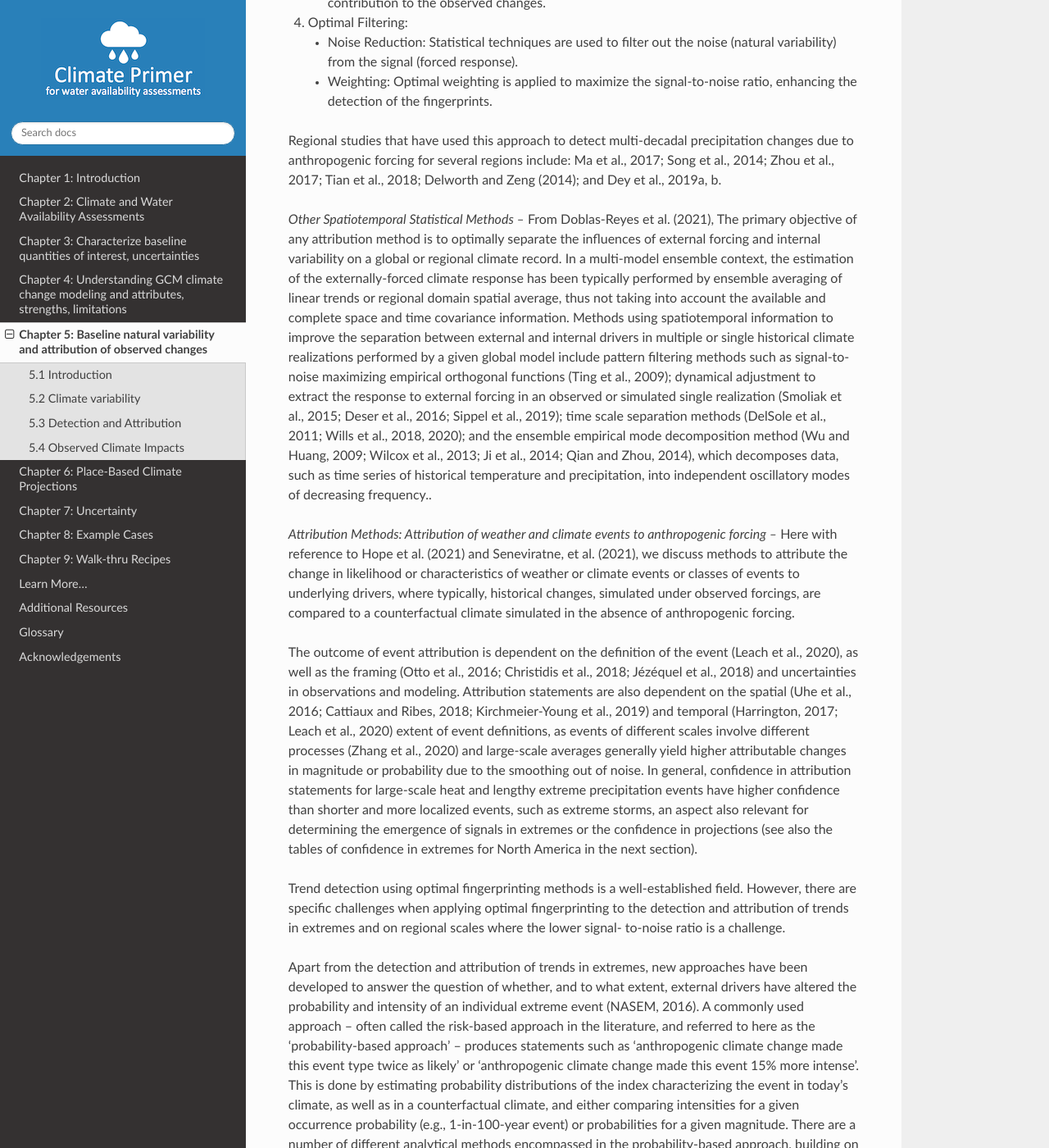
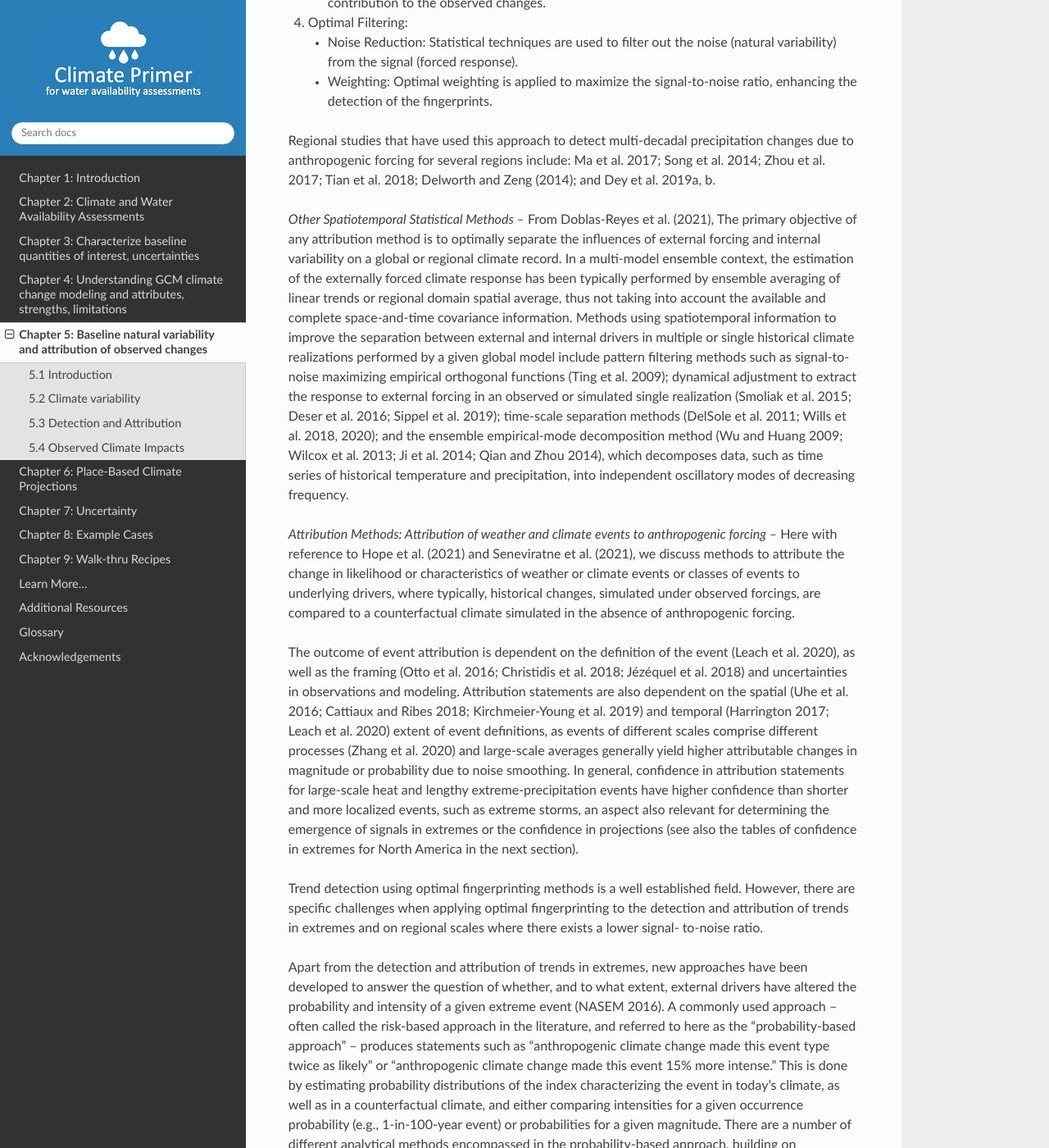
Before and after one commit to NCAR/climate-primer-water, a Sphinx documentation site: the page built from doc/ch5_attribution.rst, in a window 1280 px wide and 1400 px high, scrolled down 11698 px. Shown: the whole window at 82% size. Built offline with Sphinx 7.4.7 and the Read the Docs theme 2.0.0, drawn with Linux system fonts in a browser that asks for light colours; some of the changed text lies outside the part shown.

Commit message:
final changes made

```diff
--- a/doc/ch5_attribution.rst
+++ b/doc/ch5_attribution.rst
@@ -1020,14 +1020,13 @@
 variability in addition to external natural and anthropogenic forcing.
 Other complicating factors include an increased similarity among the
 responses to different external forcings leading to a more difficult
-discrimination of their effects, the importance at regional scale of
-some omitted forcings in global model simulations, and model biases
-related to the representation of small-scale phenomena (Zhai et al.,
+discrimination of their effects, the importance of
+some omitted forcings in global model simulations at regional scale, and model biases
+related to the representation of small-scale phenomena (Zhai et al.
 2018). These statistical limitations may be reduced by *process-based
 (or regional-scale) attribution*, focusing on the physical processes
 known to influence the response to external forcing and internal
-variability. We provide a summary of these attribution methodologies in
-what follows, after first noting that these methodologies rely upon the
+variability. We provide a summary of these attribution methodologies next, after first noting that these methodologies rely upon the
 availability of high-quality observational datasets as well as
 multi-model simulations of the historical period constrained by
 different external forcing combinations, including single-forcing
@@ -1035,7 +1034,7 @@
 
 Standard approaches include *optimal fingerprinting* methods that are
 based on multivariate linear regression and assume that the observed
-change consists of a linear combination of externally forced signals
+change exhibits a linear combination of externally forced signals
 plus internal variability. The main goal is to determine the extent to
 which observed climate changes can be attributed to specific external
 forcings. The regressors are the expected space–time response patterns
@@ -1080,87 +1079,86 @@
 
 Regional studies that have used this approach to detect multi-decadal
 precipitation changes due to anthropogenic forcing for several regions
-include: Ma et al., 2017; Song et al., 2014; Zhou et al., 2017; Tian et
-al., 2018; Delworth and Zeng (2014); and Dey et al., 2019a, b.
+include: Ma et al. 2017; Song et al. 2014; Zhou et al. 2017; Tian et
+al. 2018; Delworth and Zeng (2014); and Dey et al. 2019a, b.
 
 *Other Spatiotemporal Statistical Methods –* From Doblas-Reyes et al.
 (2021), The primary objective of any attribution method is to optimally
 separate the influences of external forcing and internal variability on
 a global or regional climate record. In a multi-model ensemble context,
-the estimation of the externally-forced climate response has been
+the estimation of the externally forced climate response has been
 typically performed by ensemble averaging of linear trends or regional
 domain spatial average, thus not taking into account the available and
-complete space and time covariance information. Methods using
+complete space-and-time covariance information. Methods using
 spatiotemporal information to improve the separation between external
 and internal drivers in multiple or single historical climate
 realizations performed by a given global model include pattern filtering
 methods such as signal-to-noise maximizing empirical orthogonal
-functions (Ting et al., 2009); dynamical adjustment to extract the
+functions (Ting et al. 2009); dynamical adjustment to extract the
 response to external forcing in an observed or simulated single
-realization (Smoliak et al., 2015; Deser et al., 2016; Sippel et al.,
-2019); time scale separation methods (DelSole et al., 2011; Wills et
-al., 2018, 2020); and the ensemble empirical mode decomposition method
-(Wu and Huang, 2009; Wilcox et al., 2013; Ji et al., 2014; Qian and
-Zhou, 2014), which decomposes data, such as time series of historical
+realization (Smoliak et al. 2015; Deser et al. 2016; Sippel et al.
+2019); time-scale separation methods (DelSole et al. 2011; Wills et
+al. 2018, 2020); and the ensemble empirical-mode decomposition method
+(Wu and Huang 2009; Wilcox et al. 2013; Ji et al. 2014; Qian and
+Zhou 2014), which decomposes data, such as time series of historical
 temperature and precipitation, into independent oscillatory modes of
-decreasing frequency..
+decreasing frequency.
 
 *Attribution Methods: Attribution of weather and climate events to
 anthropogenic forcing –* Here with reference to Hope et al. (2021) and
-Seneviratne, et al. (2021), we discuss methods to attribute the change
+Seneviratne et al. (2021), we discuss methods to attribute the change
 in likelihood or characteristics of weather or climate events or classes
 of events to underlying drivers, where typically, historical changes,
 simulated under observed forcings, are compared to a counterfactual
 climate simulated in the absence of anthropogenic forcing.
 
 The outcome of event attribution is dependent on the definition of the
-event (Leach et al., 2020), as well as the framing (Otto et al., 2016;
-Christidis et al., 2018; Jézéquel et al., 2018) and uncertainties in
+event (Leach et al. 2020), as well as the framing (Otto et al. 2016;
+Christidis et al. 2018; Jézéquel et al. 2018) and uncertainties in
 observations and modeling. Attribution statements are also dependent on
-the spatial (Uhe et al., 2016; Cattiaux and Ribes, 2018;
-Kirchmeier-Young et al., 2019) and temporal (Harrington, 2017; Leach et
-al., 2020) extent of event definitions, as events of different scales
-involve different processes (Zhang et al., 2020) and large-scale
+the spatial (Uhe et al. 2016; Cattiaux and Ribes 2018;
+Kirchmeier-Young et al. 2019) and temporal (Harrington 2017; Leach et
+al. 2020) extent of event definitions, as events of different scales
+comprise different processes (Zhang et al. 2020) and large-scale
 averages generally yield higher attributable changes in magnitude or
-probability due to the smoothing out of noise. In general, confidence in
-attribution statements for large-scale heat and lengthy extreme
-precipitation events have higher confidence than shorter and more
+probability due to noise smoothing. In general, confidence in
+attribution statements for large-scale heat and lengthy extreme-precipitation events have higher confidence than shorter and more
 localized events, such as extreme storms, an aspect also relevant for
 determining the emergence of signals in extremes or the confidence in
 projections (see also the tables of confidence in extremes for North
 America in the next section).
 
 Trend detection using optimal fingerprinting methods is a
-well-established field. However, there are specific challenges when
+well established field. However, there are specific challenges when
 applying optimal fingerprinting to the detection and attribution of
-trends in extremes and on regional scales where the lower signal-
-to-noise ratio is a challenge.
+trends in extremes and on regional scales where there exists a lower signal-
+to-noise ratio.
 
 Apart from the detection and attribution of trends in extremes, new
 approaches have been developed to answer the question of whether, and to
 what extent, external drivers have altered the probability and intensity
-of an individual extreme event (NASEM, 2016). A commonly used approach –
+of a given extreme event (NASEM 2016). A commonly used approach –
 often called the risk-based approach in the literature, and referred to
-here as the ‘probability-based approach’ – produces statements such as
-‘anthropogenic climate change made this event type twice as likely’ or
-‘anthropogenic climate change made this event 15% more intense’. This is
+here as the "probability-based approach" – produces statements such as
+"anthropogenic climate change made this event type twice as likely" or
+"anthropogenic climate change made this event 15% more intense." This is
 done by estimating probability distributions of the index characterizing
 the event in today’s climate, as well as in a counterfactual climate,
 and either comparing intensities for a given occurrence probability
 (e.g., 1-in-100-year event) or probabilities for a given magnitude.
 There are a number of different analytical methods encompassed in the
 probability-based approach, building on observations and statistical
-analyses (e.g., van Oldenborgh et al., 2012), optimal fingerprint
-methods (Sun et al., 2014), regional climate and weather forecast models
-(e.g., Schaller et al., 2016), global climate models (GCMs) (e.g., Lewis
-and Karoly, 2013), and large ensembles of atmosphere-only GCMs (e.g.,
-Lott et al., 2013).
+analyses (e.g., van Oldenborgh et al. 2012), optimal fingerprint
+methods (Sun et al. 2014), regional climate and weather forecast models
+(e.g., Schaller et al. 2016), global climate models (GCMs) (e.g., Lewis
+and Karoly 2013), and large ensembles of atmosphere-only GCMs (e.g.,
+Lott et al. 2013).
 
 Another approach examines facets of the weather and thermodynamic status
-of an event through process-based attribution (Hauser et al., 2016;
-Shepherd et al., 2018; Grose et al., 2018). Using these techniques,
+of an event through process-based attribution (Hauser et al. 2016;
+Shepherd et al. 2018; Grose et al. 2018). Using these techniques,
 attributable human influence has been found for heavy precipitation, and
-certain types of droughts and tropical cyclones (e.g., Herring et al.,
+certain types of droughts and tropical cyclones (e.g., Herring et al.
 2021).
 
 
@@ -1196,17 +1194,17 @@
 
     - Global average temperature has been warming and will continue to warm through the 21st century
 
-    - Short-term natural cycles of increased warming interspersed with cooling (or slower warming) will be superimposed on the overall long-term warming
+    - Short-term natural cycles of increased warming interspersed with cooling (or slower warming) will be superimposed on overall long-term warming
 
     - Average snow cover and snowpack in the United States is likely to decrease through the 21st century
 
     - Precipitation extremes (wet and dry) are likely to continue increasing through the 21st century, with some regional trends toward either more wet or more dry
 
-    These climate trends have, and will continue to have, impacts on water resources
+    These climate trends have, and will continue to have, impacts on water resources.
 
 
 The need for understanding the influence of climate change on the U.S.
-water sector, its impacts, and need for informed decision-making across
+water sector, its impacts, and imperative for informed decision-making across
 the U.S. is highlighted in The Fifth National Climate Assessment (NCA5;
 https://nca2023.globalchange.gov/; see Chapter 2 for more in-depth
 discussion) produced by the U.S. Global Change Research Program, with
```
Also changed, not shown: other parts of doc/ch5_attribution.rst (+17 -19 lines).
